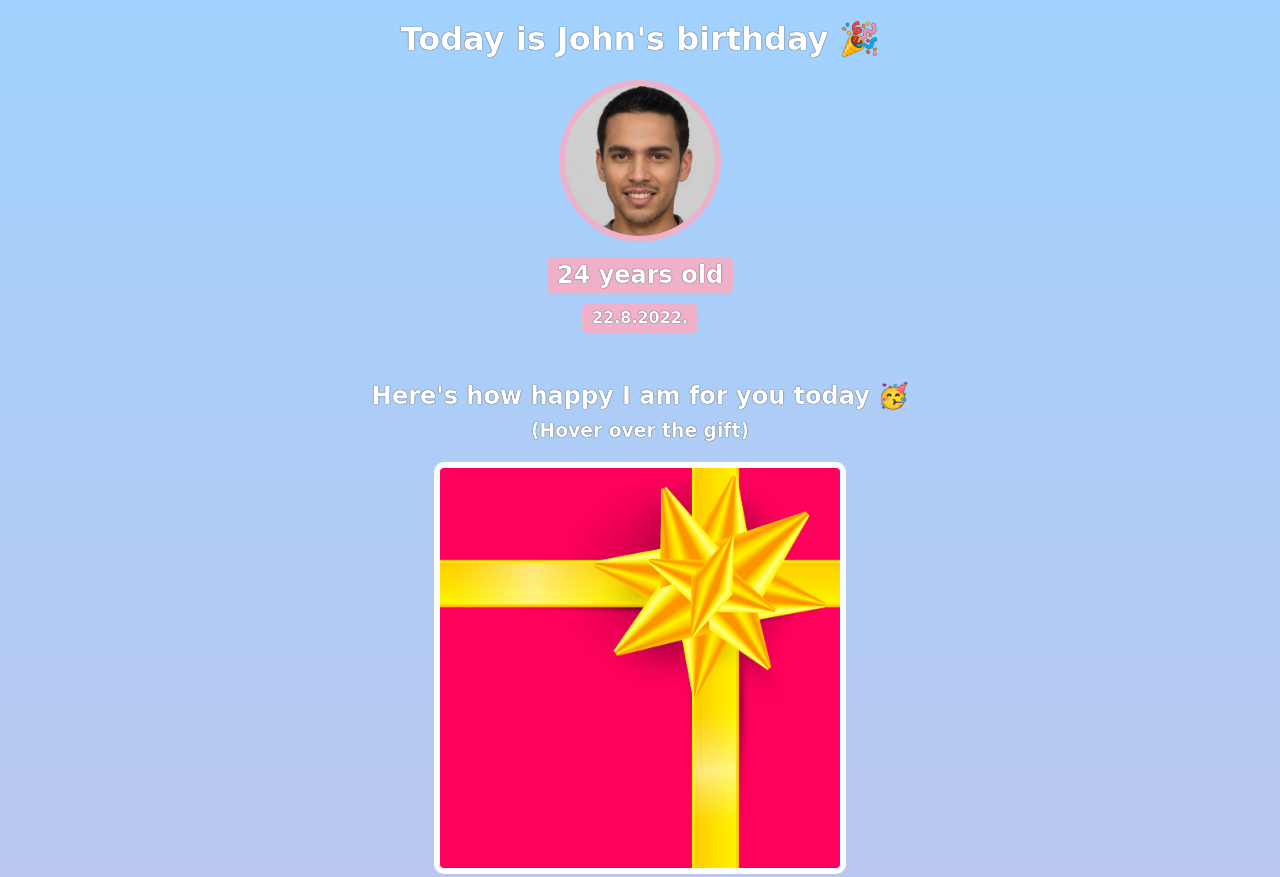
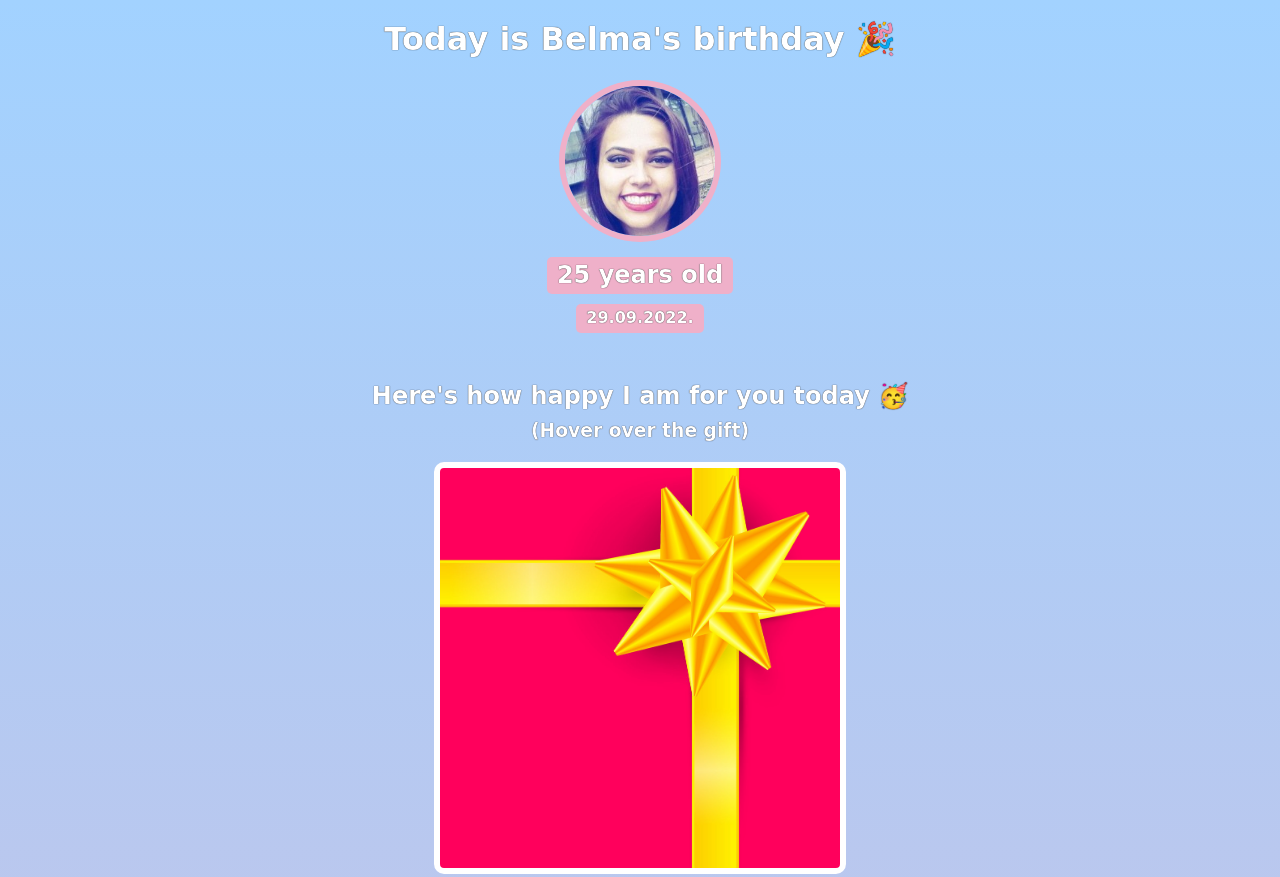
Before and after one commit to hahmatovic1/birthday-GIFt-site, a plain HTML site: page index.html in a window 1280 px wide. Shown: the top 877 px of the page. Drawn offline with nearby package versions, Linux system fonts and the light colour scheme; a web font is replaced by a local one.

Commit message:
update: replace text and image

```diff
--- a/index.html
+++ b/index.html
@@ -7,17 +7,10 @@
     </head>
     <body>
         <div id="header">
-            <h1>Today is John's birthday 🎉</h1>
-            <img id="bff-img" src="images/nick.jpg">
-            <h2 id="bday-age">24 years old</h2>
-            <h4 id="bday-date"></h4>
-            <script>
-            date = new Date();
-            year = date.getFullYear();
-            month = date.getMonth() + 1;
-            day = date.getDate();
-            document.getElementById("bday-date").innerHTML = day + "." + month + "." + year + ".";
-            </script>
+            <h1>Today is Belma's birthday 🎉</h1>
+            <img id="bff-img" src="images/belma.jpg">
+            <h2 id="bday-age">25 years old</h2>
+            <h4 id="bday-date">29.09.2022.</h4>
         </div>
 
         <div class="gift-section">
```
Also changed, not shown: images/belma.jpg (added).
